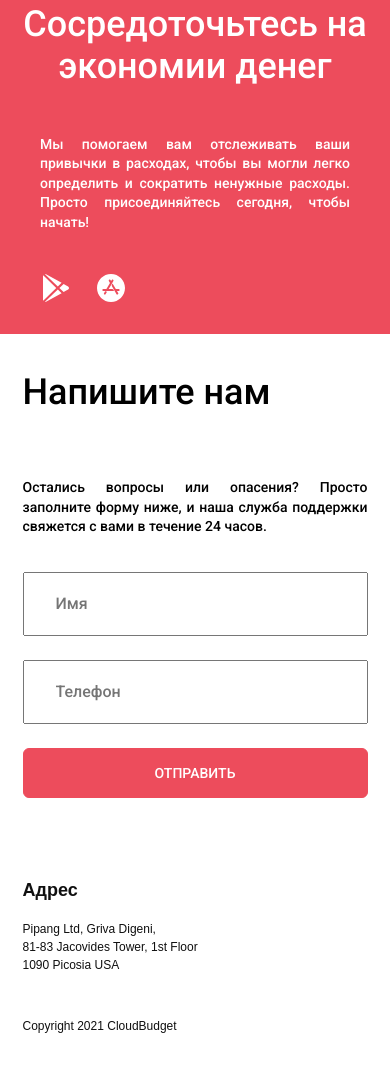
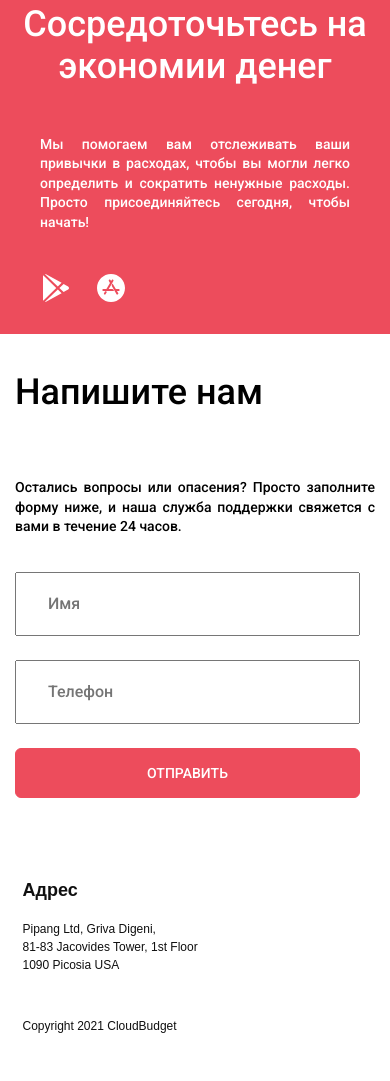
Before and after one commit to Holder-hash/CloudBudget, a plain HTML site: page index.html in a window 390 px wide. Shown: the part 4487-5568 px from the top of the page. Drawn offline with Linux system fonts and the light colour scheme; a web font is replaced by a local one.

Commit message:
form contaim nax-width 100%

```diff
--- a/style.css
+++ b/style.css
@@ -594,7 +594,7 @@ main>section:nth-child(5)>div>form {
 }
 @media screen and (max-width: 600px) {
     main>section:nth-child(5)>div {
-        max-width: 345px;
+        max-width: 100%;
         margin: 0 15px;
     }
     main>section:nth-child(5)>div>form {
```
